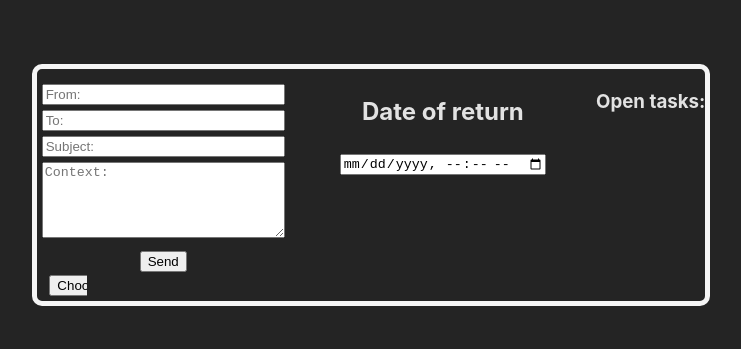
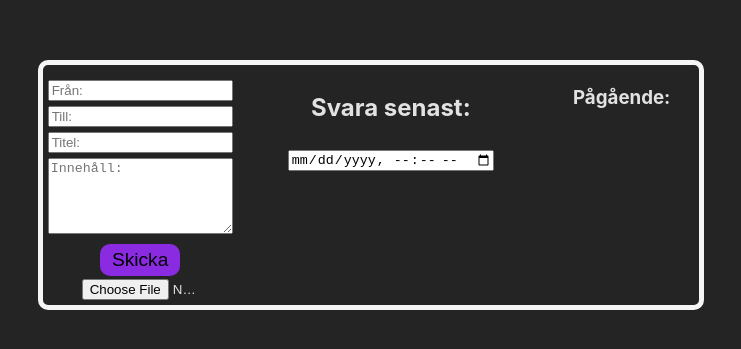
Before and after one commit to TheAzzieDev/MickeyEmail-, a React (Vite) app in the folder mickeyemail/: page / in a window 1280 px wide. Shown: the part 215-564 px from the top of the page, without its empty margins (269-1010 px from the left). Built offline with nearby package versions, Linux system fonts and the light colour scheme.

Commit message:
fix frontend

```diff
--- a/mickeyemail/src/App.css
+++ b/mickeyemail/src/App.css
@@ -75,10 +75,27 @@
 }
 
 #send{
+  border: none;
+  border-radius: 10px;
+  background-color: blueviolet;
+  height: 2rem;
+  width: 5rem;
+  font-size: 1.2rem;
+  cursor: pointer;
+  transform: 0.2s ease;
+}
+
+#send:hover{
+  box-shadow: 2px 2px 2px rgba(0, 0, 0, 0.541);
+}
+
+#send:active{
+  box-shadow: 0 2px rgb(90, 90, 90);
+  transform: 0.1s ease;
 }
 
 #upload{
-  width: 25%;
+  width: 100%;
   right: 210px;
   bottom: 210px;
 }
@@ -93,6 +110,7 @@
 
 #datalist{
   height: fit-content;
+  width: 100%;
 }
 
 
--- a/mickeyemail/src/App.jsx
+++ b/mickeyemail/src/App.jsx
@@ -3,13 +3,19 @@ import "./App.css";
 import "./index.css";
 
 function App() {
+  const [inputData0, setInputData0] = useState('');
   const [inputData, setInputData] = useState('');
   const [inputData2, setInputData2] = useState('');
+  const [inputData3, setInputData3] = useState('');
   const [selectedDateTime, setSelectedDateTime] = useState('');
   const [dataList, setDataList] = useState(() => {
     const storedData = localStorage.getItem('dataList');
     return storedData ? JSON.parse(storedData) : [];
   });
+
+  const handleInputChange0=(event) =>{
+    setInputData0(event.target.value);
+  }
 
   const handleInputChange = (event) => {
     setInputData(event.target.value);
@@ -19,11 +25,16 @@ function App() {
     setInputData2(event.target.value);
   };
 
+  const handleInputChange3=(event)=>{
+    setInputData3(event.target.value);
+  }
+
   const handleDateTimeChange = (event) => {
     setSelectedDateTime(event.target.value);
   };
 
   const handleButtonClick = () => {
+    if(inputData!="" && inputData2!="" && selectedDateTime!=""){
     const selectedDate = new Date(selectedDateTime);
 
     const year = selectedDate.getFullYear();
@@ -35,9 +46,15 @@ function App() {
     const combinedData = `${inputData} - ${inputData2} - ${year}:${month}:${day}-${hour}:${minute}`;
 
     setDataList((prevList) => [...prevList, combinedData]);
+    setInputData0('');
     setInputData('');
     setInputData2('');
+    setInputData3('');
     setSelectedDateTime('');
+    }
+    else{
+      alert("Var vänlig fyll i alla rutor och försök igen :)");
+    }
   };
 
   const handleCheckboxClick = (index) => {
@@ -57,27 +74,27 @@ function App() {
       <div className="wrapper">
         <section className="grid-containera-info">
           <div className="inputs">
-            <input type="text" placeholder="From:" className="from" />
+            <input type="text" placeholder="Från:" className="from"  value={inputData0} onChange={handleInputChange0}/>
             <input
               type="text"
-              placeholder="To:"
+              placeholder="Till:"
               className="to"
               value={inputData}
               onChange={handleInputChange}
             />
             <input
               type="text"
-              placeholder="Subject:"
+              placeholder="Titel:"
               className="subject"
               value={inputData2}
               onChange={handleInputChange2}
             />
-            <textarea placeholder="Context:" className="context" />
+            <textarea placeholder="Innehåll:" className="context" value={inputData3} onChange={handleInputChange3}/>
           </div>
 
           <div>
             <button id="send" onClick={handleButtonClick}>
-              Send
+              Skicka
             </button>
           </div>
 
@@ -94,7 +111,7 @@ function App() {
         </section>
 
         <div className="callender">
-          <h2>Date of return</h2>
+          <h2>Svara senast:</h2>
           <input
             type="datetime-local"
             id="tiddatum"
@@ -104,7 +121,7 @@ function App() {
         </div>
 
         <div id="datalist">
-          <h3>Open tasks:</h3>
+          <h3>Pågående:</h3>
           <ul>
             {dataList.map((item, index) => (
               <li key={index}>
```
